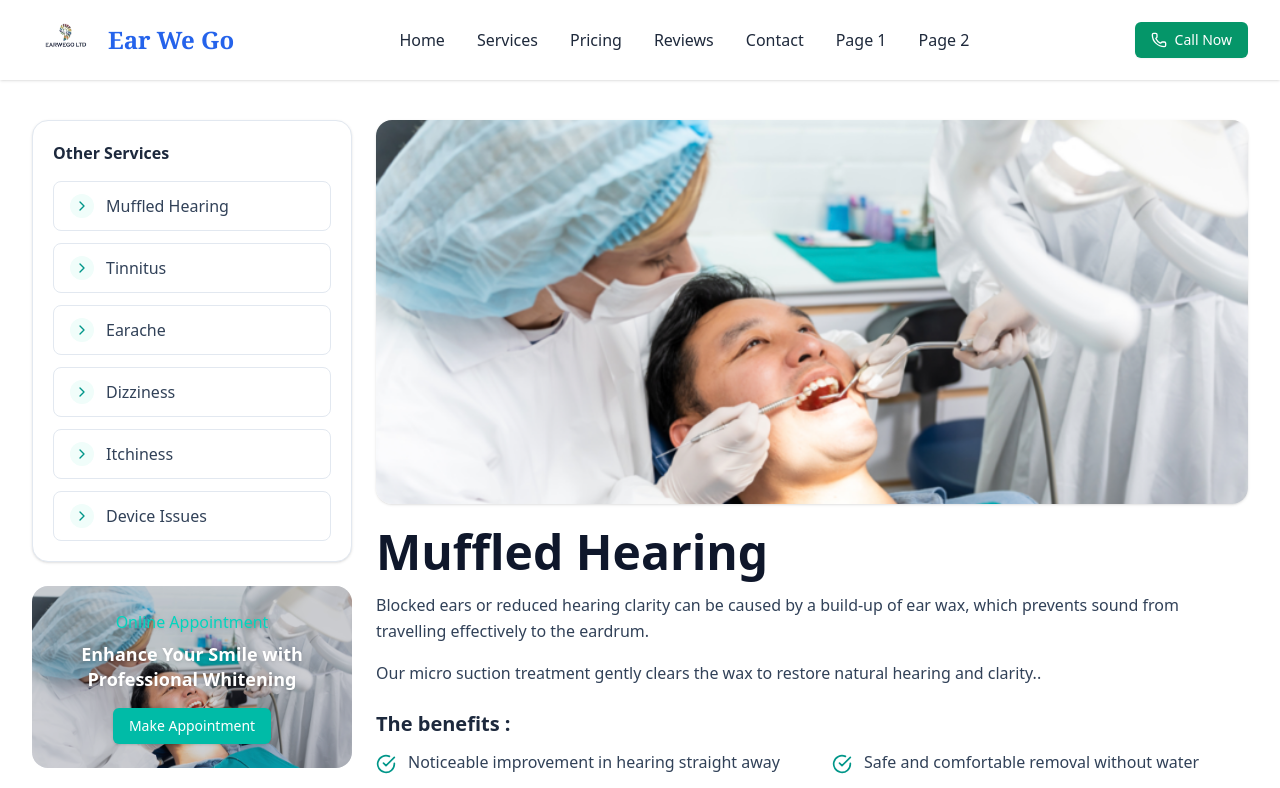
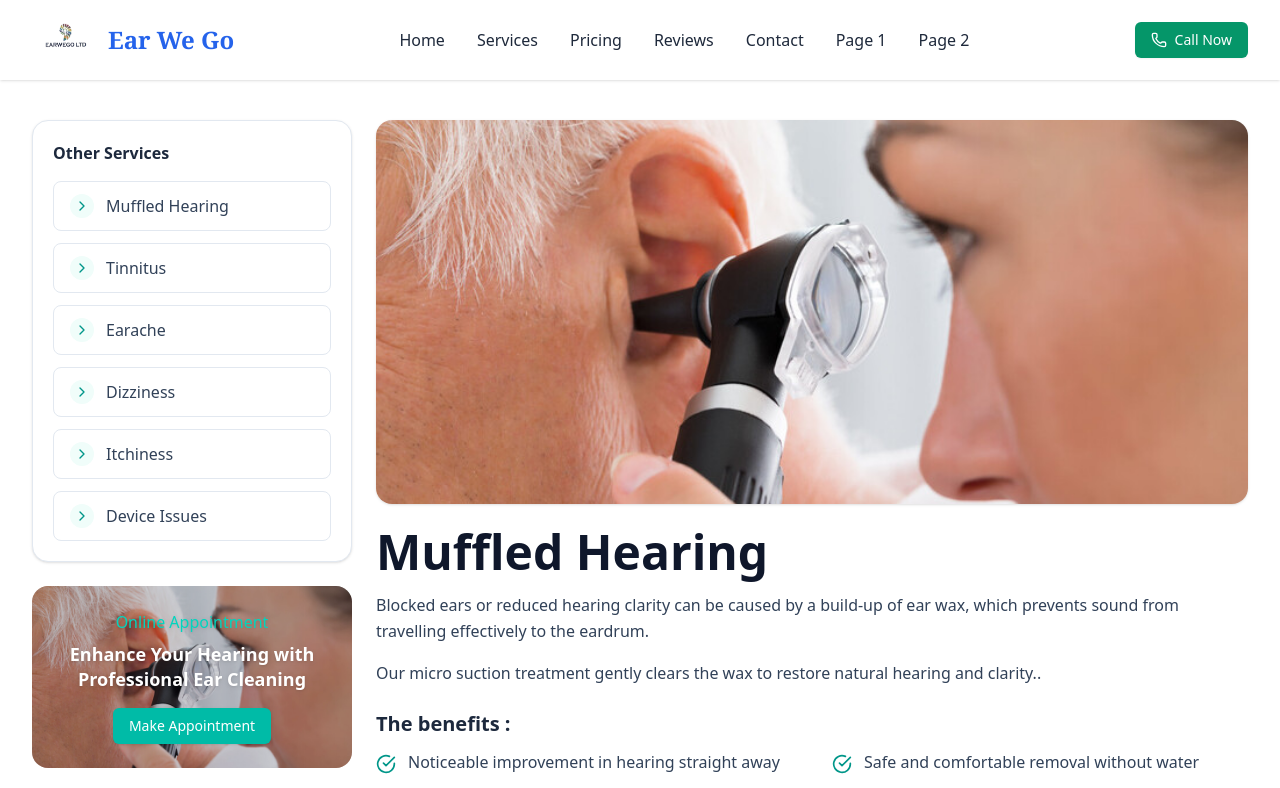
Before and after one commit to shandiru/earwego, a React (Vite) app: page /ServiceDetailpage in a window 1280 px wide. Shown: the top 788 px of the page. Built offline with nearby package versions, Linux system fonts and the light colour scheme.

Commit message:
add image

```diff
--- a/src/Page/ServiceDetailpage.jsx
+++ b/src/Page/ServiceDetailpage.jsx
@@ -148,7 +148,7 @@
 
           <PromoCard
             tag="Online Appointment"
-            title="Enhance Your Smile with Professional Whitening"
+            title="Enhance Your Hearing with Professional Ear Cleaning"
             cta="Make Appointment"
             image="/images/promo-whitening.jpg"
           />
```
Also changed, not shown: src/App.jsx (+2 -7 lines), public/dental.png.
